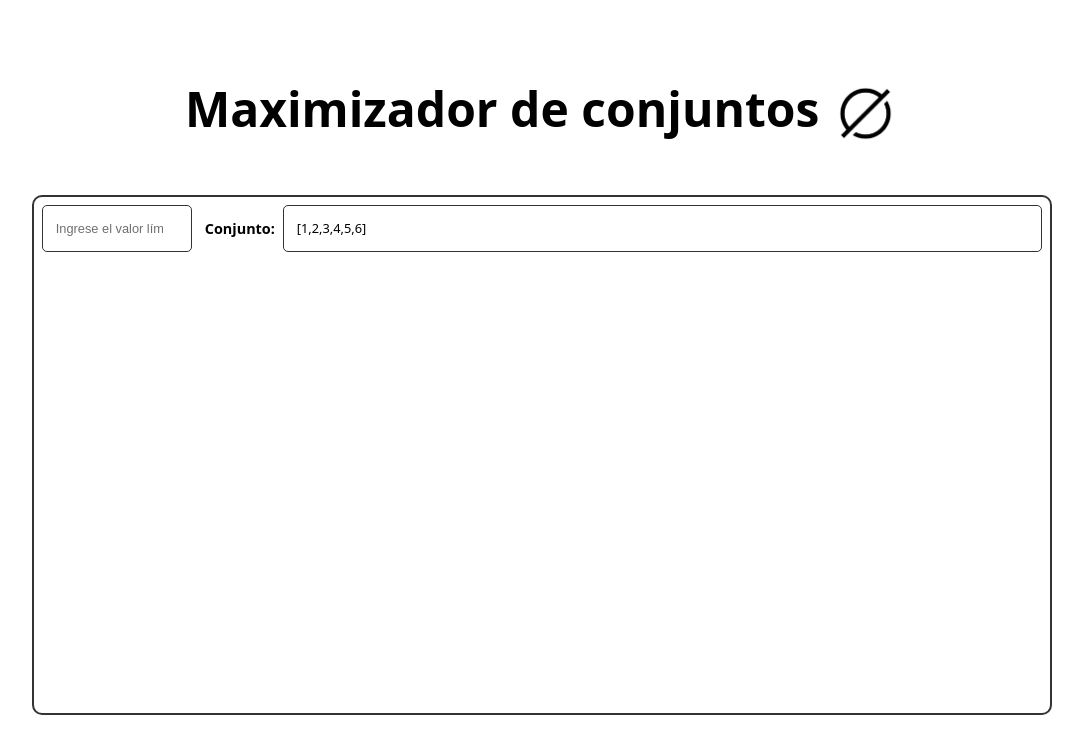
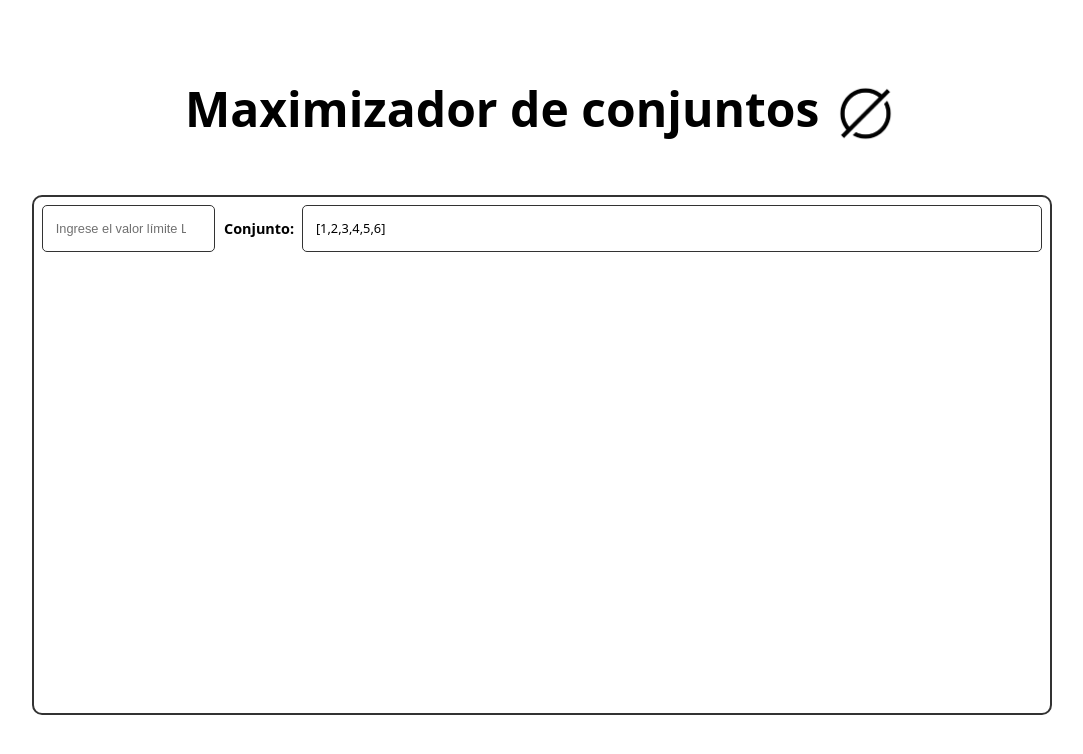
Before and after one commit to HemaniakAE/Tarea02_AnalisisDeAlgoritmos, a React (Vite) app: page / in a window 1280 px wide. Shown: the top 754 px of the page, without its empty margins (98-1181 px from the left). Built offline with nearby package versions, Linux system fonts and the light colour scheme.

Commit message:
Corrige estilos del input de valor L

```diff
--- a/src/App.css
+++ b/src/App.css
@@ -21,7 +21,7 @@
   grid-template-columns: 150px 1fr;
   grid-template-rows: auto;
   align-items: start;
-  gap: 0.8em;
+  gap: 2em;
   padding: 0.5em;
   width: 1000px;
   height: 500px;
@@ -33,7 +33,7 @@
 .input-limite {
   grid-column: 1;
   grid-row: 1;
-
+  width: 145px;
   height: 40px;
   padding: 0.2em 1em;
   font-size: 0.8em;
```
